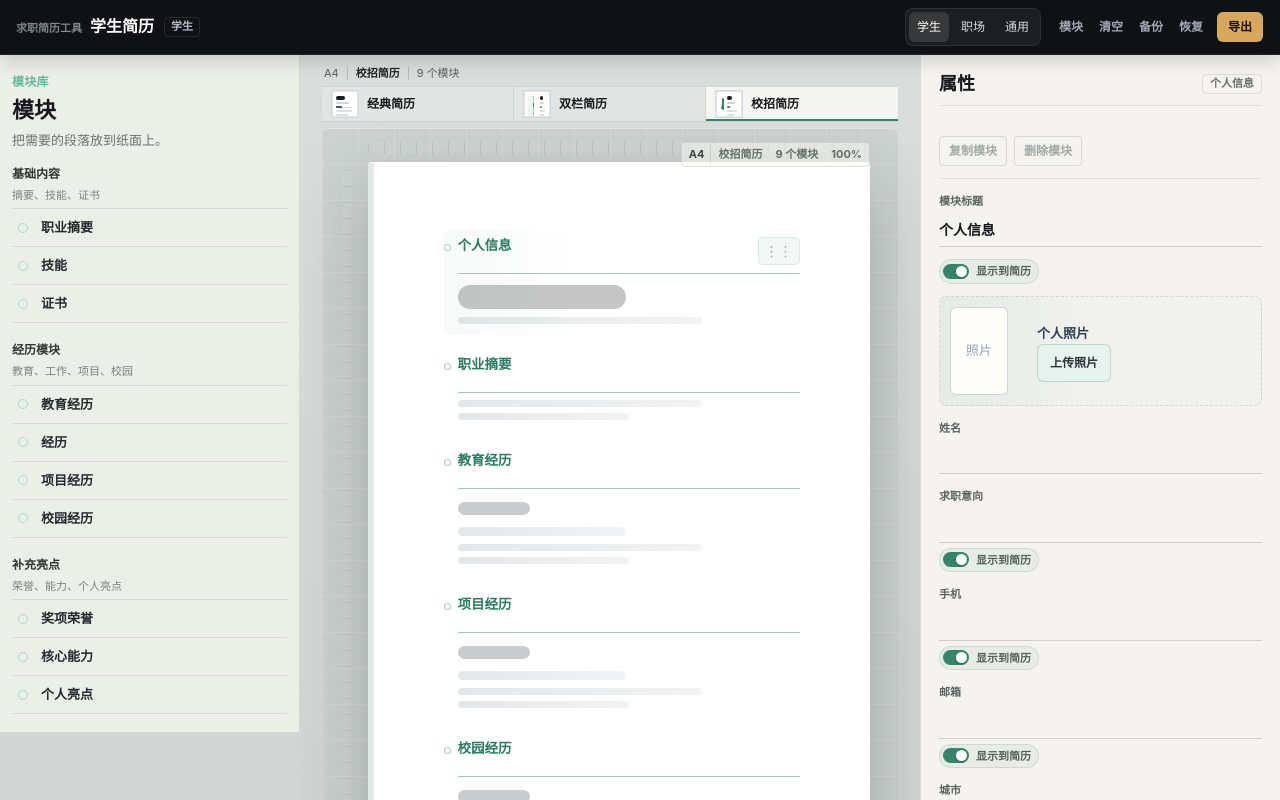
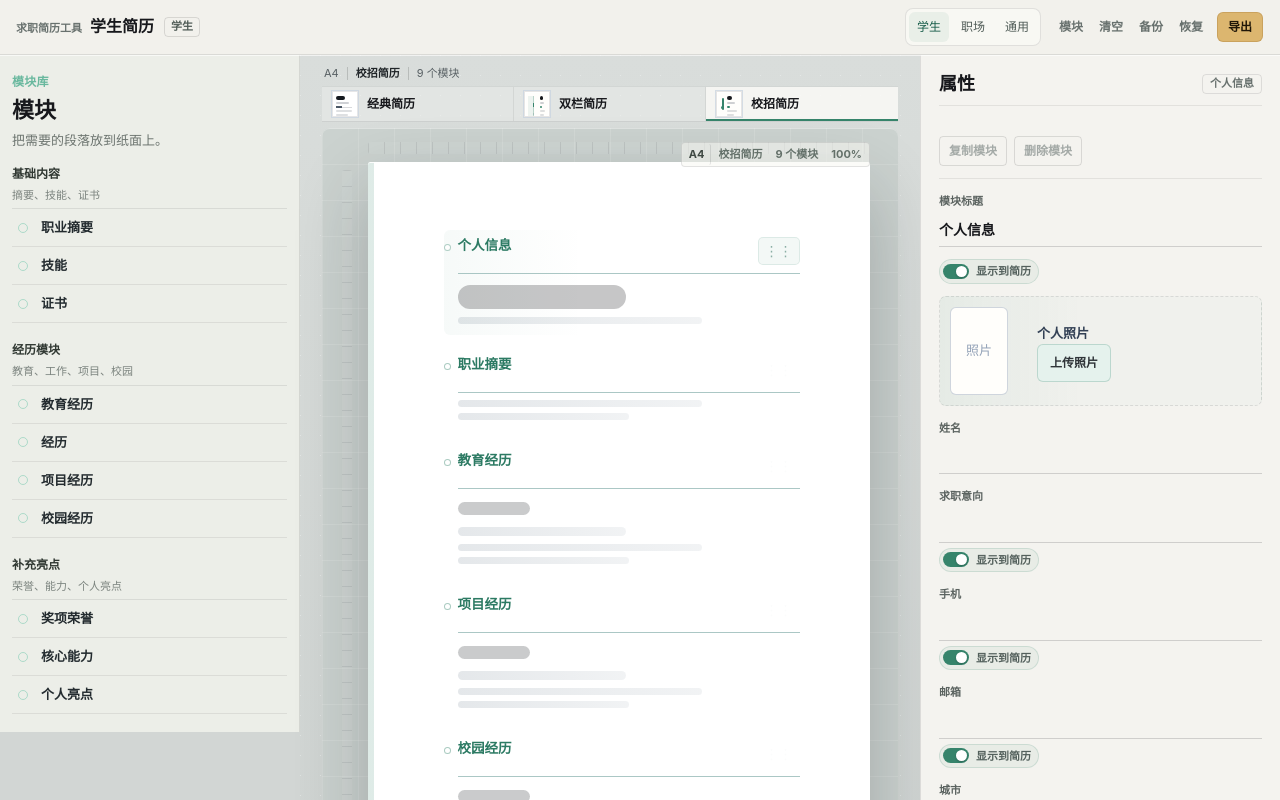
Before and after one commit to yzhiheng05/resume-builder, a React (Vite) app: page / in a window 1280 px wide. Both pictures are taken after a click on the button 1000 px from the left and 283 px from the top of the page. Shown: the top 800 px of the page. Built offline with nearby package versions, Linux system fonts and the light colour scheme.

Commit message:
style: lighten editor topbar

```diff
--- a/src/styles.css
+++ b/src/styles.css
@@ -2044,9 +2044,9 @@ body {
   margin: 0;
   padding: 8px 16px;
   align-items: center;
-  background: #101114;
-  border-bottom: 1px solid rgba(255, 255, 255, 0.08);
-  box-shadow: 0 6px 18px rgba(0, 0, 0, 0.16);
+  background: #f2f1ec;
+  border-bottom: 1px solid rgba(17, 18, 23, 0.1);
+  box-shadow: 0 1px 0 rgba(255, 255, 255, 0.62);
 }
 
 .topbar__brand {
@@ -2054,7 +2054,7 @@ body {
   gap: 10px;
   align-items: center;
   min-width: 240px;
-  color: #ffffff;
+  color: #17181c;
 }
 
 .topbar__document {
@@ -2066,7 +2066,7 @@ body {
 
 .topbar__kicker {
   margin: 0;
-  color: #7d8a87;
+  color: #68716e;
   font-size: 11px;
   font-weight: 760;
 }
@@ -2080,7 +2080,7 @@ body {
 }
 
 .topbar h1 {
-  color: #ffffff;
+  color: #17181c;
   font-size: 16px;
   line-height: 1.15;
   white-space: nowrap;
@@ -2088,15 +2088,15 @@ body {
 
 .topbar__identity,
 .topbar__status {
-  color: #aab0bb;
+  color: #68716e;
 }
 
 .topbar__identity {
   margin: 0;
   padding: 2px 6px;
-  border: 1px solid rgba(255, 255, 255, 0.1);
+  border: 1px solid rgba(17, 18, 23, 0.12);
   border-radius: 4px;
-  color: #b7bfc8;
+  color: #4f5b56;
   font-size: 11px;
   font-weight: 720;
   line-height: 1.2;
@@ -2104,7 +2104,7 @@ body {
 
 .topbar__status {
   margin: 0;
-  color: #8f98a4;
+  color: #7b837f;
   font-size: 12px;
 }
 
@@ -2122,9 +2122,9 @@ body {
   gap: 4px;
   align-items: center;
   padding: 3px;
-  border: 1px solid rgba(255, 255, 255, 0.08);
+  border: 1px solid rgba(17, 18, 23, 0.1);
   border-radius: 8px;
-  background: rgba(255, 255, 255, 0.055);
+  background: rgba(255, 254, 251, 0.48);
 }
 
 .topbar__actions {
@@ -2150,7 +2150,7 @@ body {
   padding: 6px 8px;
   border: 0;
   background: transparent;
-  color: #d7dbe3;
+  color: #4f5b56;
   font-size: 12px;
 }
 
@@ -2158,7 +2158,7 @@ body {
 .topbar__file-action {
   min-width: 0;
   padding: 5px 7px;
-  color: #9fa6b2;
+  color: #68716e;
   font-size: 12px;
   font-weight: 740;
 }
@@ -2167,8 +2167,8 @@ body {
 .topbar__file-action:hover,
 .topbar__identity-switcher button:hover,
 .topbar__identity-switcher .is-active {
-  background: rgba(255, 255, 255, 0.12);
-  color: #ffffff;
+  background: rgba(54, 132, 107, 0.08);
+  color: #175c49;
   transform: none;
 }
 
@@ -2176,14 +2176,14 @@ body {
   min-width: 44px;
   margin-left: 5px;
   padding-inline: 10px !important;
-  border: 1px solid rgba(216, 173, 98, 0.45) !important;
-  background: #d7a75e !important;
-  color: #18100a !important;
+  border: 1px solid rgba(151, 105, 43, 0.26) !important;
+  background: #dcb66f !important;
+  color: #1f1608 !important;
   font-weight: 800;
 }
 
 .topbar__primary-action:hover {
-  background: #e0b36d !important;
+  background: #e2bf7e !important;
 }
 
 .editor-workspace {
```
Also changed, not shown: 2 other files (tests, documents, lock files or other folders).
